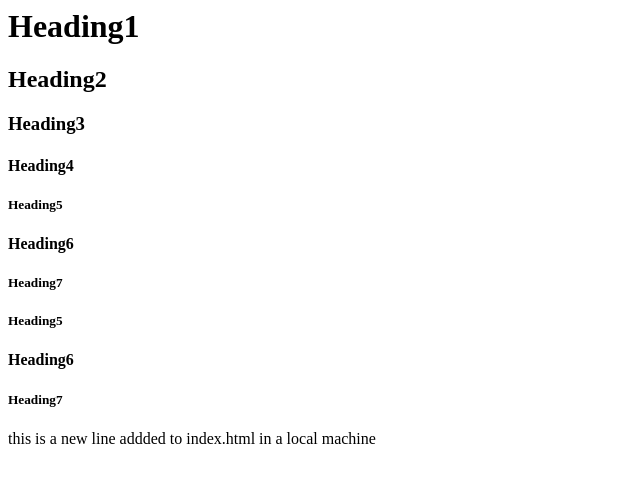
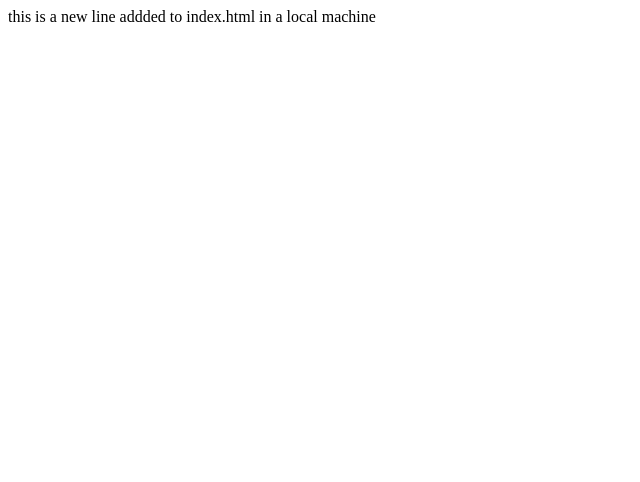
Before and after one commit to kishorshendegithub/repo1_26_jun_2018, a plain HTML site: page index.html in a window 1280 px wide. Shown: the whole page, without its empty margins (0-640 px from the left). Drawn offline with Linux system fonts and the light colour scheme.

Commit message:
kishor 2

```diff
--- a/index.html
+++ b/index.html
@@ -1,11 +1 @@
-<h1>Heading1</h1>
-<h2>Heading2</h2>
-<h3>Heading3</h3>
-<h4>Heading4</h4>
-<h5>Heading5</h5>
-<h4>Heading6</h4>
-<h5>Heading7</h5>
-<h5>Heading5</h5>
-<h4>Heading6</h4>
-<h5>Heading7</h5>
 this is a new line addded to index.html in a  local machine
```
